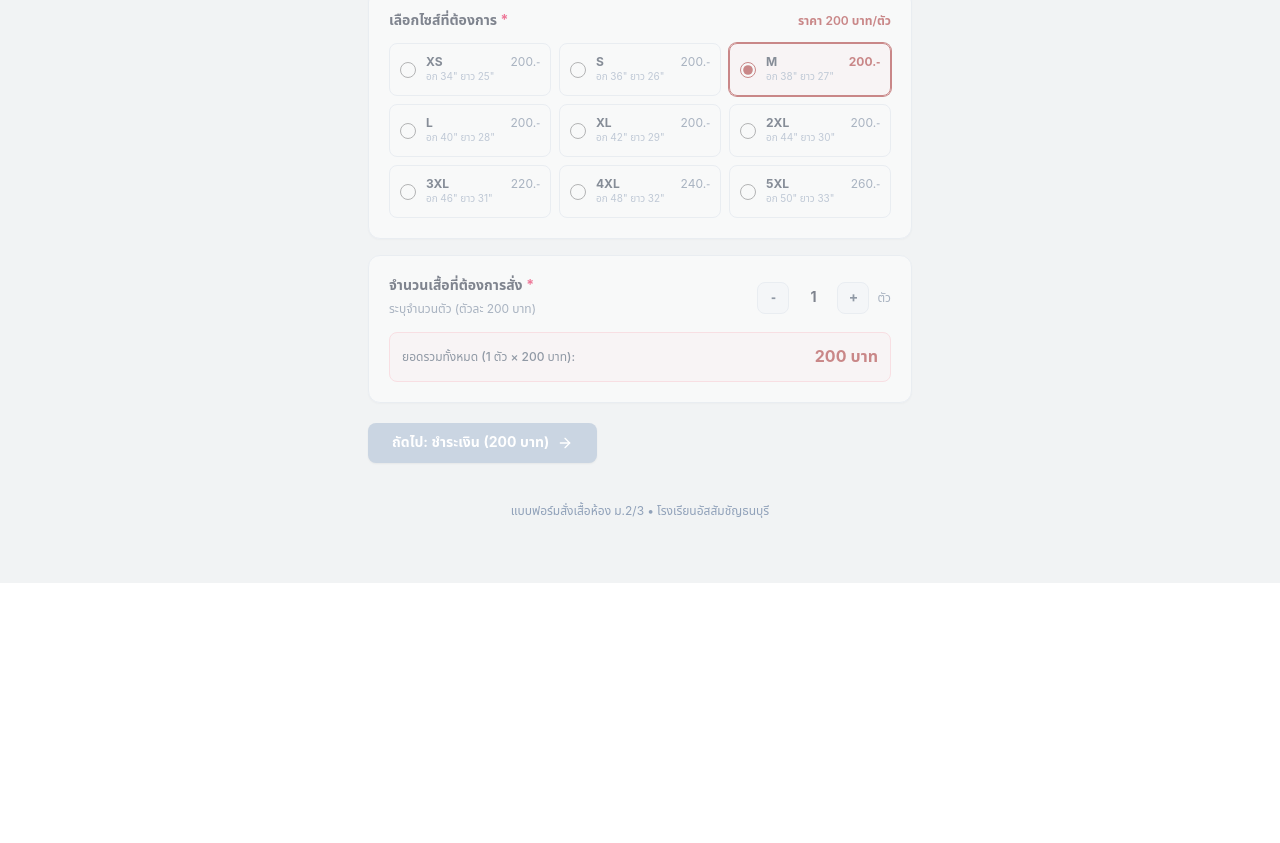
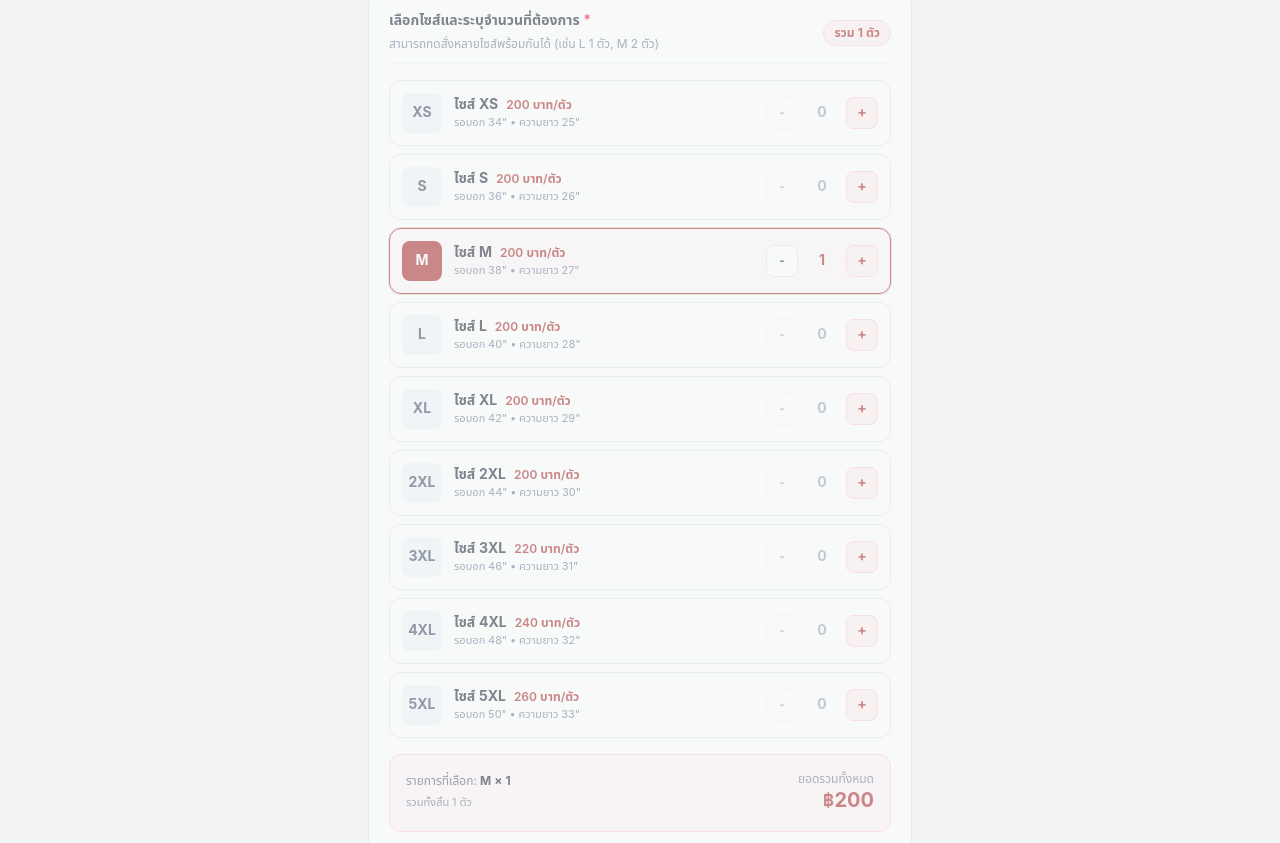
Before and after one commit to Bungkii/ohmjaa, a Next.js app: page /shirt-order in a window 1280 px wide. Shown: the part 1059-1902 px from the top of the page. Before the commit the page ends 1642 px from the top, so only its background shows below. Built offline with nearby package versions, Linux system fonts and the light colour scheme; a web font is replaced by a local one.

Commit message:
feat(shirt-order): support multi-size multi-qty ordering and comprehensive slip verification

```diff
--- a/src/app/shirt-order/page.tsx
+++ b/src/app/shirt-order/page.tsx
@@ -61,7 +61,20 @@ export default function ShirtOrderPage() {
   const [searchQuery, setSearchQuery] = useState("");
   const [selectedStudent, setSelectedStudent] = useState<Student | null>(null);
 
-  // Form Fields
+  // Form Fields: รองรับการสั่งหลายไซส์ หลายตัว เช่น L 1 ตัว, M 2 ตัว
+  const [sizeQuantities, setSizeQuantities] = useState<Record<ShirtSize, number>>({
+    XS: 0,
+    S: 0,
+    M: 1, // ค่าเริ่มต้น 1 ตัว
+    L: 0,
+    XL: 0,
+    "2XL": 0,
+    "3XL": 0,
+    "4XL": 0,
+    "5XL": 0,
+    Other: 0,
+    "": 0,
+  });
   const [selectedSize, setSelectedSize] = useState<ShirtSize>("M");
   const [quantity, setQuantity] = useState<number>(1);
   const [customSize, setCustomSize] = useState<string>("");
@@ -113,6 +126,38 @@ export default function ShirtOrderPage() {
     );
   }, [students, searchQuery]);
 
+  // คำนวณสรุปรายการเสื้อทั้งหมดที่เลือก
+  const orderItems = useMemo(() => {
+    return SHIRT_SIZES_GUIDE.map((g) => ({
+      size: g.size,
+      quantity: sizeQuantities[g.size] || 0,
+      unitPrice: g.price,
+      total: (sizeQuantities[g.size] || 0) * g.price,
+    })).filter((item) => item.quantity > 0);
+  }, [sizeQuantities]);
+
+  const totalQuantity = useMemo(() => {
+    return orderItems.reduce((sum, item) => sum + item.quantity, 0);
+  }, [orderItems]);
+
+  const totalPrice = useMemo(() => {
+    return orderItems.reduce((sum, item) => sum + item.total, 0);
+  }, [orderItems]);
+
+  // สรุปข้อความไซส์ เช่น "M (2 ตัว), L (1 ตัว)"
+  const orderSummaryText = useMemo(() => {
+    if (orderItems.length === 0) return "ยังไม่ได้เลือกไซส์";
+    return orderItems.map((item) => `${item.size} × ${item.quantity}`).join(", ");
+  }, [orderItems]);
+
+  const updateSizeQty = (size: ShirtSize, delta: number) => {
+    setSizeQuantities((prev) => {
+      const current = prev[size] || 0;
+      const next = Math.max(0, Math.min(20, current + delta));
+      return { ...prev, [size]: next };
+    });
+  };
+
   const handleSelectStudent = (student: Student) => {
     setSelectedStudent(student);
     setSearchQuery("");
@@ -123,8 +168,20 @@ export default function ShirtOrderPage() {
         const records = JSON.parse(saved);
         if (records[student.student_id]) {
           const rec: StudentShirtInfo = records[student.student_id];
-          setSelectedSize(rec.size || "M");
-          setQuantity(rec.quantity || 1);
+          if (rec.items && Array.isArray(rec.items)) {
+            const nextQuantities: Record<ShirtSize, number> = {
+              XS: 0, S: 0, M: 0, L: 0, XL: 0, "2XL": 0, "3XL": 0, "4XL": 0, "5XL": 0, Other: 0, "": 0,
+            };
+            rec.items.forEach((it) => {
+              if (it.size) nextQuantities[it.size] = it.quantity || 1;
+            });
+            setSizeQuantities(nextQuantities);
+          } else if (rec.size) {
+            setSizeQuantities({
+              XS: 0, S: 0, M: 0, L: 0, XL: 0, "2XL": 0, "3XL": 0, "4XL": 0, "5XL": 0, Other: 0, "": 0,
+              [rec.size as ShirtSize]: rec.quantity || 1,
+            });
+          }
           if (rec.custom_size) setCustomSize(rec.custom_size);
           if (rec.parent_name) setParentName(rec.parent_name);
           if (rec.parent_phone) setParentPhone(rec.parent_phone);
@@ -138,9 +195,6 @@ export default function ShirtOrderPage() {
     } catch {}
     setHasExistingOrder(false);
   };
-
-  const unitPrice = getShirtUnitPrice(selectedSize);
-  const totalPrice = unitPrice * Math.max(1, quantity);
 
   const promptPayQrUrl = useMemo(() => {
     const acc = BANK_ACCOUNT_NO.replace(/[^0-9]/g, "");
@@ -253,8 +307,8 @@ export default function ShirtOrderPage() {
       toast.error("กรุณาเลือกนักเรียน");
       return;
     }
-    if (!selectedSize) {
-      toast.error("กรุณาเลือกไซส์เสื้อ");
+    if (totalQuantity === 0 || orderItems.length === 0) {
+      toast.error("กรุณาเลือกจำนวนเสื้ออย่างน้อย 1 ตัว");
       return;
     }
 
@@ -286,14 +340,19 @@ export default function ShirtOrderPage() {
 
     const newInfo: StudentShirtInfo = {
       student_id: selectedStudent.student_id,
-      size: selectedSize,
-      quantity: quantity || 1,
+      size: orderSummaryText,
+      quantity: totalQuantity,
       custom_size: selectedSize === "Other" ? customSize.trim() : undefined,
       parent_name: parentName.trim() || undefined,
       parent_phone: parentPhone.trim() || undefined,
       note: orderNote.trim() || undefined,
       slip_url: slipImage || undefined,
       ordered_at: new Date().toISOString(),
+      items: orderItems.map((it) => ({
+        size: it.size,
+        quantity: it.quantity,
+        unit_price: it.unitPrice,
+      })),
     };
 
     try {
@@ -312,15 +371,16 @@ export default function ShirtOrderPage() {
           student_no: selectedStudent.student_no,
           student_name: `${selectedStudent.prefix}${selectedStudent.first_name} ${selectedStudent.last_name}`,
           student_nickname: selectedStudent.nickname || null,
-          size: selectedSize,
-          quantity: quantity || 1,
+          size: orderSummaryText,
+          quantity: totalQuantity,
           custom_size: selectedSize === "Other" ? customSize.trim() : null,
-          unit_price: unitPrice,
+          unit_price: orderItems[0]?.unitPrice || 200,
           total_price: totalPrice,
           parent_name: parentName.trim() || null,
           parent_phone: parentPhone.trim() || null,
           note: orderNote.trim() || null,
           slip_url: slipImage || null,
+          items: orderItems,
         }),
       });
     } catch {}
@@ -333,6 +393,9 @@ export default function ShirtOrderPage() {
 
   const handleResetForm = () => {
     setSelectedStudent(null);
+    setSizeQuantities({
+      XS: 0, S: 0, M: 1, L: 0, XL: 0, "2XL": 0, "3XL": 0, "4XL": 0, "5XL": 0, Other: 0, "": 0,
+    });
     setSelectedSize("M");
     setQuantity(1);
     setCustomSize("");
@@ -585,93 +648,103 @@ export default function ShirtOrderPage() {
               </div>
             </div>
 
-            {/* Card 3: Size Selection */}
-            <div className={`bg-white rounded-xl border border-slate-200 p-5 shadow-xs space-y-3 transition-opacity ${!selectedStudent ? "opacity-50 pointer-events-none" : ""}`}>
-              <div className="flex items-center justify-between">
-                <label className="text-sm font-semibold text-slate-900">
-                  เลือกไซส์ที่ต้องการ <span className="text-rose-600 font-bold">*</span>
-                </label>
-                <span className="text-xs font-semibold text-[#a31e1e]">
-                  ราคา {unitPrice} บาท/ตัว
-                </span>
+            {/* Card 3: Size & Quantity Selection (รองรับหลายไซส์ หลายตัว เช่น L 1 ตัว, M 2 ตัว) */}
+            <div className={`bg-white rounded-xl border border-slate-200 p-5 shadow-xs space-y-4 transition-opacity ${!selectedStudent ? "opacity-50 pointer-events-none" : ""}`}>
+              <div className="flex items-center justify-between border-b border-slate-100 pb-2">
+                <div>
+                  <label className="text-sm font-semibold text-slate-900 block">
+                    เลือกไซส์และระบุจำนวนที่ต้องการ <span className="text-rose-600 font-bold">*</span>
+                  </label>
+                  <span className="text-xs text-slate-500">
+                    สามารถกดสั่งหลายไซส์พร้อมกันได้ (เช่น L 1 ตัว, M 2 ตัว)
+                  </span>
+                </div>
+                {totalQuantity > 0 && (
+                  <span className="text-xs font-bold text-[#a31e1e] bg-rose-50 px-2.5 py-1 rounded-full border border-rose-200">
+                    รวม {totalQuantity} ตัว
+                  </span>
+                )}
               </div>
 
-              <div className="grid grid-cols-2 sm:grid-cols-3 gap-2">
+              {/* Size rows with +/- stepper for each size */}
+              <div className="space-y-2">
                 {SHIRT_SIZES_GUIDE.map((item) => {
-                  const isChecked = selectedSize === item.size;
+                  const qty = sizeQuantities[item.size] || 0;
+                  const isSelected = qty > 0;
                   return (
-                    <label
+                    <div
                       key={item.size}
-                      className={`flex items-center gap-2.5 p-2.5 rounded-lg border cursor-pointer transition-all ${
-                        isChecked
-                          ? "bg-rose-50/60 border-[#a31e1e] ring-1 ring-[#a31e1e]"
-                          : "bg-white border-slate-200 hover:bg-slate-50"
+                      className={`flex items-center justify-between p-3 rounded-xl border transition-all ${
+                        isSelected
+                          ? "bg-rose-50/50 border-[#a31e1e] ring-1 ring-[#a31e1e]/20"
+                          : "bg-white border-slate-200 hover:bg-slate-50/60"
                       }`}
                     >
-                      <input
-                        type="radio"
-                        name="shirt_size"
-                        value={item.size}
-                        checked={isChecked}
-                        onChange={() => setSelectedSize(item.size)}
-                        className="accent-[#a31e1e] w-4 h-4"
-                      />
-                      <div className="flex-1 min-w-0">
-                        <div className="text-xs font-bold text-slate-800 flex items-center justify-between">
-                          <span>{item.size}</span>
-                          <span className={isChecked ? "text-[#a31e1e]" : "text-slate-500 font-normal"}>
-                            {item.price}.-
+                      <div className="flex items-center gap-3">
+                        <span className={`w-10 h-10 rounded-lg flex items-center justify-center font-bold text-sm ${
+                          isSelected ? "bg-[#a31e1e] text-white" : "bg-slate-100 text-slate-700"
+                        }`}>
+                          {item.size}
+                        </span>
+                        <div>
+                          <div className="flex items-center gap-2">
+                            <span className="text-xs sm:text-sm font-bold text-slate-900">
+                              ไซส์ {item.size}
+                            </span>
+                            <span className="text-xs font-semibold text-[#a31e1e]">
+                              {item.price} บาท/ตัว
+                            </span>
+                          </div>
+                          <span className="text-[11px] text-slate-500 block">
+                            รอบอก {item.chest}&quot; • ความยาว {item.length}&quot;
                           </span>
                         </div>
-                        <div className="text-[10px] text-slate-400">
-                          อก {item.chest}&quot; ยาว {item.length}&quot;
-                        </div>
                       </div>
-                    </label>
+
+                      {/* Quantity Stepper */}
+                      <div className="flex items-center gap-2">
+                        <button
+                          type="button"
+                          onClick={() => updateSizeQty(item.size, -1)}
+                          disabled={qty === 0}
+                          className="w-8 h-8 rounded-lg border border-slate-200 bg-white hover:bg-slate-100 disabled:opacity-40 disabled:hover:bg-white text-slate-700 font-bold text-sm cursor-pointer transition-colors flex items-center justify-center"
+                        >
+                          -
+                        </button>
+                        <span className={`w-8 text-center text-sm font-bold font-mono ${
+                          qty > 0 ? "text-[#a31e1e]" : "text-slate-400"
+                        }`}>
+                          {qty}
+                        </span>
+                        <button
+                          type="button"
+                          onClick={() => updateSizeQty(item.size, 1)}
+                          className="w-8 h-8 rounded-lg border border-rose-200 bg-rose-50 hover:bg-rose-100 text-[#a31e1e] font-bold text-sm cursor-pointer transition-colors flex items-center justify-center"
+                        >
+                          +
+                        </button>
+                      </div>
+                    </div>
                   );
                 })}
               </div>
-            </div>
 
-            {/* Card 4: Quantity & Price */}
-            <div className={`bg-white rounded-xl border border-slate-200 p-5 shadow-xs space-y-3 transition-opacity ${!selectedStudent ? "opacity-50 pointer-events-none" : ""}`}>
-              <div className="flex items-center justify-between">
+              {/* Total Summary Strip */}
+              <div className="bg-rose-50/80 border border-rose-200 rounded-xl p-4 flex flex-col sm:flex-row sm:items-center justify-between gap-2">
                 <div>
-                  <label className="text-sm font-semibold text-slate-900 block">
-                    จำนวนเสื้อที่ต้องการสั่ง <span className="text-rose-600 font-bold">*</span>
-                  </label>
-                  <span className="text-xs text-slate-500">ระบุจำนวนตัว (ตัวละ {unitPrice} บาท)</span>
+                  <span className="text-xs text-slate-600 block">
+                    รายการที่เลือก: <strong className="text-slate-900">{orderSummaryText}</strong>
+                  </span>
+                  <span className="text-[11px] text-slate-500">
+                    รวมทั้งสิ้น {totalQuantity} ตัว
+                  </span>
                 </div>
-                <div className="flex items-center gap-2">
-                  <button
-                    type="button"
-                    onClick={() => setQuantity(Math.max(1, quantity - 1))}
-                    className="w-8 h-8 rounded-lg border border-slate-200 bg-slate-50 hover:bg-slate-100 text-slate-700 font-bold text-sm cursor-pointer transition-colors"
-                  >
-                    -
-                  </button>
-                  <span className="w-8 text-center text-sm font-bold font-mono text-slate-900">
-                    {quantity}
+                <div className="text-right">
+                  <span className="text-xs text-slate-500 block">ยอดรวมทั้งหมด</span>
+                  <span className="text-xl font-bold text-[#a31e1e] font-mono">
+                    ฿{totalPrice.toLocaleString()}
                   </span>
-                  <button
-                    type="button"
-                    onClick={() => setQuantity(Math.min(10, quantity + 1))}
-                    className="w-8 h-8 rounded-lg border border-slate-200 bg-slate-50 hover:bg-slate-100 text-slate-700 font-bold text-sm cursor-pointer transition-colors"
-                  >
-                    +
-                  </button>
-                  <span className="text-xs text-slate-500">ตัว</span>
                 </div>
-              </div>
-
-              {/* Total Calculation Strip */}
-              <div className="bg-rose-50/70 border border-rose-200 rounded-lg p-3 flex items-center justify-between">
-                <span className="text-xs font-medium text-slate-700">
-                  ยอดรวมทั้งหมด ({quantity} ตัว × {unitPrice} บาท):
-                </span>
-                <span className="text-base font-bold text-[#a31e1e]">
-                  {totalPrice.toLocaleString()} บาท
-                </span>
               </div>
             </div>
 
@@ -724,15 +797,19 @@ export default function ShirtOrderPage() {
                     {selectedStudent?.prefix}{selectedStudent?.first_name} {selectedStudent?.last_name} (เลขที่ #{selectedStudent?.student_no})
                   </span>
                 </div>
-                <div className="flex justify-between">
-                  <span className="text-slate-500">ไซส์เสื้อ:</span>
-                  <span className="font-bold text-slate-800">
-                    ไซส์ {selectedSize}
-                  </span>
+                <div className="flex justify-between items-start">
+                  <span className="text-slate-500 shrink-0">รายการเสื้อ:</span>
+                  <div className="text-right space-y-0.5">
+                    {orderItems.map((it) => (
+                      <div key={it.size} className="font-bold text-slate-800">
+                        ไซส์ {it.size} × {it.quantity} ตัว ({it.total.toLocaleString()} บาท)
+                      </div>
+                    ))}
+                  </div>
                 </div>
                 <div className="flex justify-between">
-                  <span className="text-slate-500">จำนวน:</span>
-                  <span className="font-bold text-slate-800">{quantity} ตัว (ตัวละ {unitPrice} บาท)</span>
+                  <span className="text-slate-500">จำนวนรวมทั้งหมด:</span>
+                  <span className="font-bold text-[#a31e1e]">{totalQuantity} ตัว</span>
                 </div>
                 {parentName && (
                   <div className="flex justify-between">
@@ -769,7 +846,7 @@ export default function ShirtOrderPage() {
                   ฿{totalPrice.toLocaleString()}
                 </span>
                 <span className="text-[11px] text-slate-500 mt-1 block">
-                  ({quantity} ตัว × {unitPrice} บาท)
+                  (รวมทั้งหมด {totalQuantity} ตัว • {orderSummaryText})
                 </span>
               </div>
 
--- a/src/types/activities.ts
+++ b/src/types/activities.ts
@@ -4,8 +4,8 @@ export type ShirtSize = "XS" | "S" | "M" | "L" | "XL" | "2XL" | "3XL" | "4XL" |
 
 export interface StudentShirtInfo {
   student_id: string;
-  size: ShirtSize;
-  quantity?: number; // จำนวนตัวที่สั่ง (default: 1)
+  size: ShirtSize | string; // ไซส์หลัก หรือสรุปเช่น "L x 1, M x 2"
+  quantity?: number; // จำนวนตัวที่สั่งรวม
   custom_size?: string;
   paid?: boolean;
   slip_url?: string;
@@ -13,6 +13,7 @@ export interface StudentShirtInfo {
   parent_phone?: string;
   ordered_at?: string;
   note?: string;
+  items?: Array<{ size: ShirtSize; quantity: number; unit_price: number }>;
 }
 
 export type ActivityRoleType =
```
Also changed, not shown: src/app/api/verify-slip/route.ts (+29 -9 lines).
